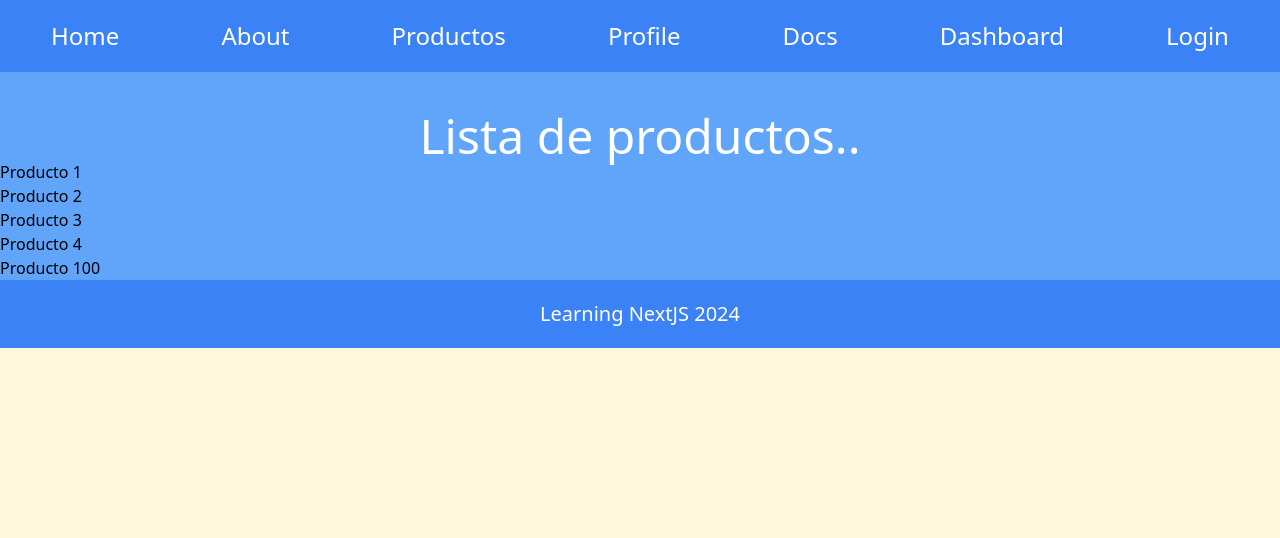
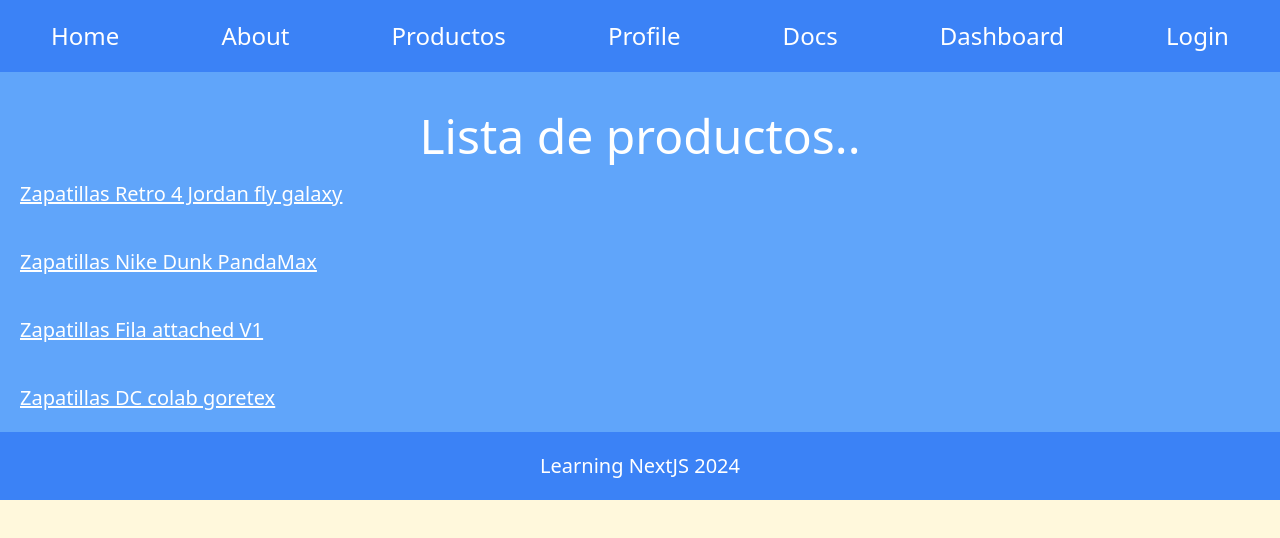
Before and after one commit to DGMLX/NextJS---Learning, a Next.js app: page /productos in a window 1280 px wide. Shown: the top 538 px of the page. Built offline with nearby package versions, Linux system fonts and the light colour scheme.

Commit message:
subiendo aprendizaje

```diff
--- a/src/app/productos/[productoId]/page.tsx
+++ b/src/app/productos/[productoId]/page.tsx
@@ -1,6 +1,7 @@
 'use client'
 
 import { useRouter } from "next/navigation";
+import productos from "../data";
 
 type Props={
     params:{
@@ -17,9 +18,12 @@ const ProductoId = ({params}:Props) =>{
         router.push("/pagarCompra");
     }
 
+    const producto = productos.filter(prod =>prod.id === params.productoId)
+    console.log(producto)
     return(
         <>
-            <h1>Producto con Id {params.productoId}</h1>
+            <h1 className="text-white text-2xl p-5">{producto[0].nombre}</h1>
+            <p className="text-xl text-white p-3 font-bold">${producto[0].precio}</p>
             <button onClick={handleBuyProduct}>Comprar</button>
         </>
     )
--- a/src/app/productos/[productoId]/reviews/[reviewId]/page.tsx
+++ b/src/app/productos/[productoId]/reviews/[reviewId]/page.tsx
@@ -3,11 +3,7 @@ import { notFound } from "next/navigation";
 
 const ReviewId = ({params}:{params:{productoId:string,reviewId:string}}) =>{
 
-    const numeroAzar = Math.random()*10;
-    console.log(numeroAzar)
-    if(numeroAzar > 5){
-        throw new Error("Error en la busqueda del review.")
-    }
+
 
     return(
         <h1>Review {params.reviewId} del producto {params.productoId}</h1>
--- /dev/null
+++ b/src/app/productos/[productoId]/reviews/[reviewId]/route.ts
@@ -0,0 +1,18 @@
+import comentarios from "../data";
+
+
+export async function GET(_request:Request,{params}:{params:{reviewId:string}}){
+    const comentario = comentarios.filter(com=>com.id===params.reviewId)
+    return Response.json(comentario[0])
+}
+
+
+export async function PATCH(request:Request,{params}:{params:{reviewId:string}}){
+
+
+}
+
+export async function DELETE(request:Request,{params}:{params:{reviewId:string}}){
+
+
+}
--- /dev/null
+++ b/src/app/productos/[productoId]/reviews/api/route.ts
@@ -0,0 +1,21 @@
+import comentarios from "../data";
+
+export async function GET(){
+    return Response.json(comentarios)
+}
+
+export async function POST(request:Request){
+    const texto = await request.json()
+    const idComentarioNuevo = comentarios.length+1
+    const nuevoComentario = {
+        id:idComentarioNuevo.toString(),
+        text:texto.text
+    };
+    comentarios.push(nuevoComentario)
+    return new Response(JSON.stringify(nuevoComentario),{
+        headers:{
+            "Content-Type":"application/json"
+        },
+        status:201
+    })
+}
--- /dev/null
+++ b/src/app/productos/[productoId]/reviews/data.ts
@@ -0,0 +1,20 @@
+const comentarios = [
+    {
+        id:"1",
+        text:"1dja alq 31l cji2 pfrjug tu 2pi efrmeio p proq pvmmvm ri iitp 2 mm e p lro t "
+    },
+    {
+        id:"2",
+        text:"2dja alq 31l cji2 pfrjug tu 2pi efrmeio p proq pvmmvm ri iitp 2 mm e p lro t "
+    },
+    {
+        id:"3",
+        text:"3dja alq 31l cji2 pfrjug tu 2pi efrmeio p proq pvmmvm ri iitp 2 mm e p lro t "
+    },
+    {
+        id:"4",
+        text:"4dja alq 31l cji2 pfrjug tu 2pi efrmeio p proq pvmmvm ri iitp 2 mm e p lro t "
+    },
+]
+
+export default comentarios
--- /dev/null
+++ b/src/app/productos/data.ts
@@ -0,0 +1,27 @@
+const productos = [
+    {
+        id:"1",
+        nombre:"Zapatillas Retro 4 Jordan fly galaxy",
+        precio: 295990
+    },
+    {
+        id:"2",
+        nombre:"Zapatillas Nike Dunk PandaMax",
+        precio: 134990
+    },
+    {
+        id:"3",
+        nombre:"Zapatillas Fila attached V1",
+        precio: 69590
+    },
+    {
+        id:"4",
+        nombre:"Zapatillas DC colab goretex",
+        precio: 50990
+    },
+]
+
+
+
+
+export default productos
--- a/src/app/productos/page.tsx
+++ b/src/app/productos/page.tsx
@@ -1,5 +1,5 @@
 import Link from "next/link";
-
+import productos from "./data";
 
 const Productos= () =>{
 
@@ -8,11 +8,23 @@ const Productos= () =>{
     return(
         <>
             <h1 className="text-5xl text-center text-white">Lista de productos..</h1>
+
+            {
+                productos.map(prod=>(
+
+                    <div className="p-5 text-xl text-white underline" key={prod.id}>
+                        <Link href={`/productos/${prod.id}`}>{prod.nombre}</Link>
+
+                    </div>
+
+                ))
+            }
+{/*
             <Link href="/productos/1" className="block">Producto 1</Link>
             <Link href="/productos/2" className="block">Producto 2</Link>
             <Link href="/productos/3" className="block">Producto 3</Link>
             <Link href="/productos/4" className="block" replace>Producto 4</Link>
-            <Link href={`productos/${productoId}`}>Producto {productoId}</Link>
+            <Link href={`productos/${productoId}`}>Producto {productoId}</Link> */}
         </>
     )
 }
```
Also changed, not shown: 1 other file (tests, documents, lock files or other folders).
